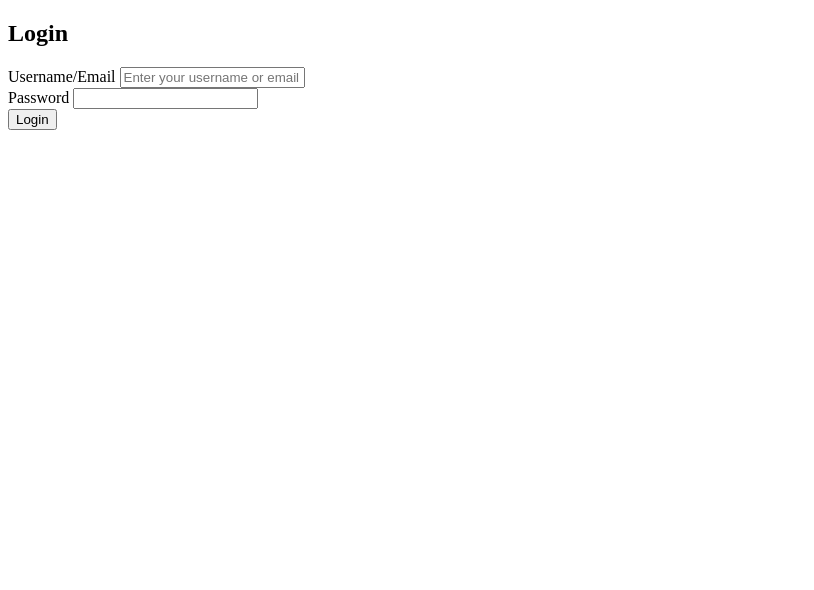
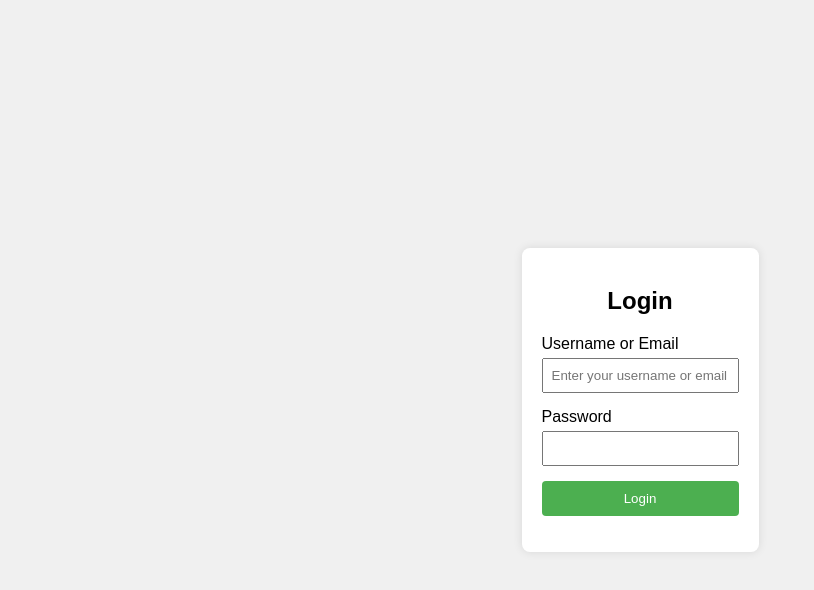
Before and after one commit to Chepkoech1/CrowdSourcedStory, a plain HTML site: page frontend/login.html in a window 1280 px wide. Shown: the whole page, without its empty margins (0-814 px from the left). Drawn offline with Linux system fonts and the light colour scheme.

Commit message:
added styles inside login html code

```diff
--- a/frontend/login.html
+++ b/frontend/login.html
@@ -4,14 +4,71 @@
     <meta charset="UTF-8">
     <meta name="viewport" content="width=device-width, initial-scale=1.0">
     <title>Login Page</title>
-    <link rel="stylesheet" href="./style.css">
+    <style>
+        body {
+            font-family: Arial, sans-serif;
+            background-color: #f0f0f0;
+            display: flex;
+            justify-content: center;
+            align-items: center;
+            height: 100vh;
+            margin: 0;
+        }
+
+        .login-container {
+            background-color: white;
+            padding: 20px;
+            border-radius: 8px;
+            box-shadow: 0 0 10px rgba(0, 0, 0, 0.1);
+        }
+
+        h2 {
+            text-align: center;
+            margin-bottom: 20px;
+        }
+
+        .input-group {
+            margin-bottom: 15px;
+        }
+
+        .input-group label {
+            display: block;
+            margin-bottom: 5px;
+        }
+
+        .input-group input {
+            width: 100%;
+            padding: 8px;
+            box-sizing: border-box;
+        }
+
+        button {
+            width: 100%;
+            padding: 10px;
+            background-color: #4CAF50;
+            color: white;
+            border: none;
+            cursor: pointer;
+            border-radius: 4px;
+        }
+
+        button:hover {
+            background-color: #45a049;
+        }
+
+        #message {
+            text-align: center;
+            color: red;
+            margin-top: 10px;
+        }
+    </style>
 </head>
 <body>
     <div class="login-container">
         <h2>Login</h2>
         <form id="loginForm">
             <div class="input-group">
-                <label for="identifier">Username/Email</label>
+                <label for="identifier">Username or Email</label>
                 <input type="text" id="identifier" placeholder="Enter your username or email" required>
             </div>
             <div class="input-group">
@@ -22,6 +79,5 @@
         </form>
         <p id="message"></p>
     </div>
-    <script src="./script.js"></script>
+
 </body>
-</html>
--- a/frontend/styles.css
+++ b/frontend/styles.css
@@ -20,3 +20,60 @@ textarea {
     width: 100%;
     margin: 10px 0;
 }
+/*
+body {
+    font-family: Arial, sans-serif;
+    background-color: #f0f0f0;
+    display: flex;
+    justify-content: center;
+    align-items: center;
+    height: 100vh;
+    margin: 0;
+} */
+
+.login-container {
+    background-color: white;
+    padding: 20px;
+    border-radius: 8px;
+    box-shadow: 0 0 10px rgba(0, 0, 0, 0.1);
+}
+
+h2 {
+    text-align: center;
+    margin-bottom: 20px;
+}
+
+.input-group {
+    margin-bottom: 15px;
+}
+
+.input-group label {
+    display: block;
+    margin-bottom: 5px;
+}
+
+.input-group input {
+    width: 100%;
+    padding: 8px;
+    box-sizing: border-box;
+}
+
+button {
+    width: 100%;
+    padding: 10px;
+    background-color: #4CAF50;
+    color: white;
+    border: none;
+    cursor: pointer;
+    border-radius: 4px;
+}
+
+button:hover {
+    background-color: #45a049;
+}
+
+#message {
+    text-align: center;
+    color: red;
+    margin-top: 10px;
+}
```
